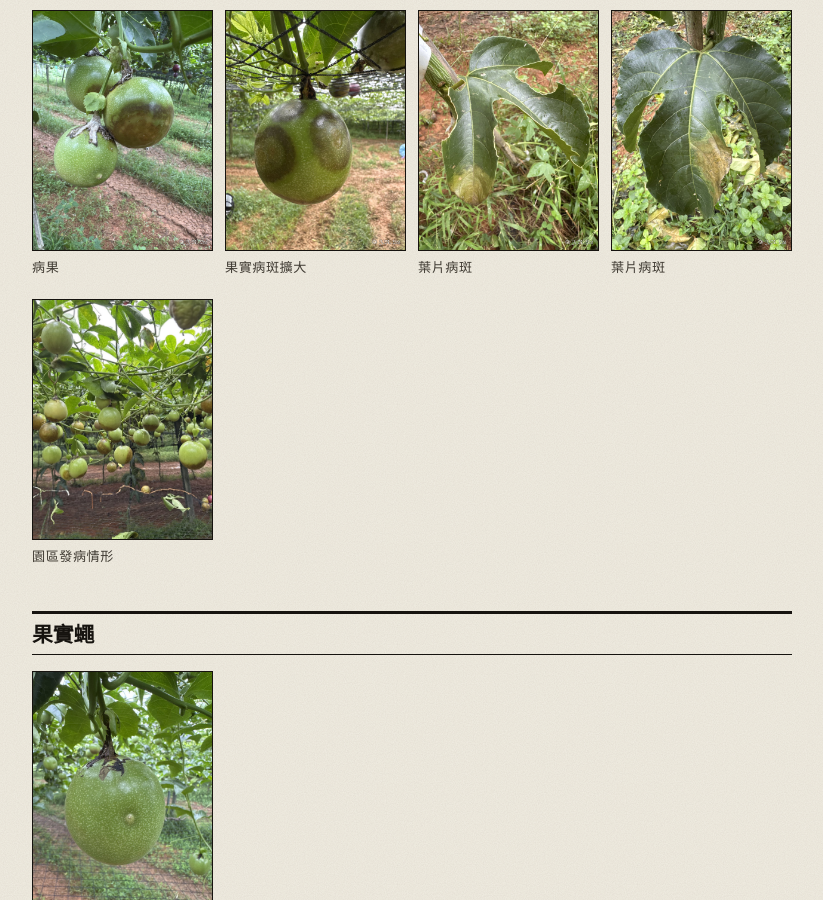
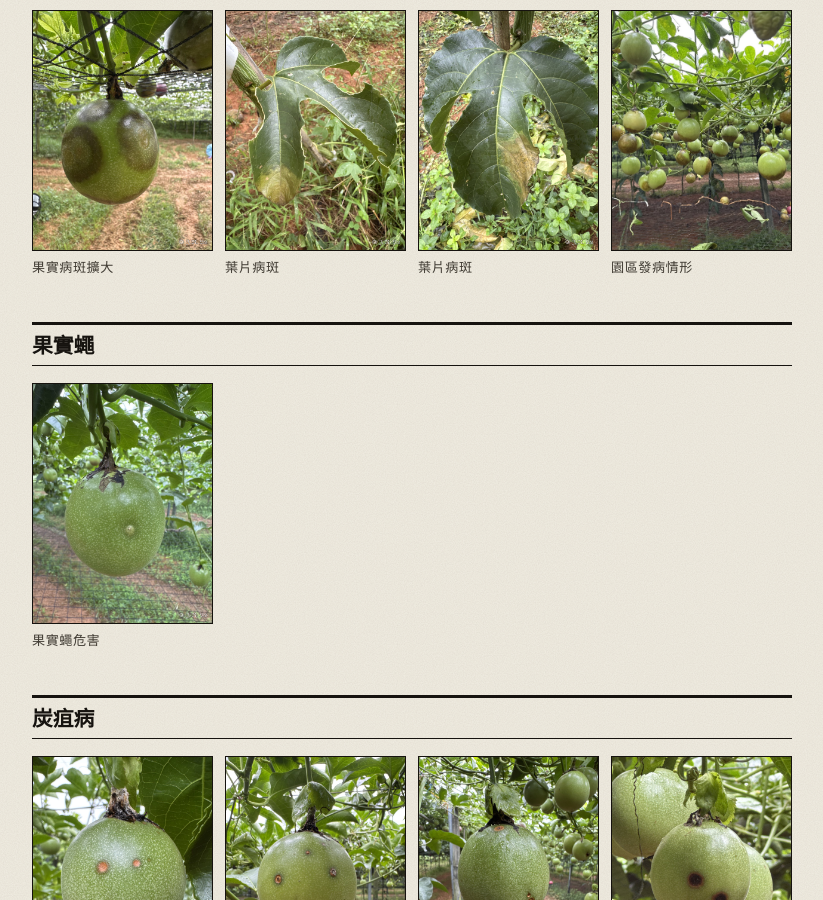
Before and after one commit to laijianren/laijianren.github.io, a Jekyll site: the page built from _cases/2026-09-01-puli-passion-fruit-diseases.md, in a window 1280 px wide and 900 px high, scrolled down 1550 px. Shown: the whole window, without its empty margins (228-1051 px from the left). Built offline with Jekyll 4.4.1, drawn with Linux system fonts in a browser that asks for light colours; some web fonts are replaced.

Commit message:
埔里百香果：移除一張疫病照片
Co-Authored-By: Claude Opus 5.5 (1M context) <noreply@anthropic.com>
Claude-Session: https://claude.ai/code/session_01XJGjkT6ynprrpQ61onDbZk

```diff
--- a/_cases/2026-09-01-puli-passion-fruit-diseases.md
+++ b/_cases/2026-09-01-puli-passion-fruit-diseases.md
@@ -17,7 +17,6 @@ cover_caption: 疫病果實病斑
 <figure class="photo"><img src="/assets/cases/2026-09-01-puli-passion-fruit/03.jpg" alt="果實下方褐色病斑"><figcaption>果實病斑</figcaption></figure>
 <figure class="photo"><img src="/assets/cases/2026-09-01-puli-passion-fruit/04.jpg" alt="棚架上多顆果實出現病斑"><figcaption>多顆果實發病</figcaption></figure>
 <figure class="photo"><img src="/assets/cases/2026-09-01-puli-passion-fruit/05.jpg" alt="果實圓形褐色病斑"><figcaption>果實病斑</figcaption></figure>
-<figure class="photo"><img src="/assets/cases/2026-09-01-puli-passion-fruit/06.jpg" alt="果串上的病果"><figcaption>病果</figcaption></figure>
 <figure class="photo"><img src="/assets/cases/2026-09-01-puli-passion-fruit/10.jpg" alt="果實上多個大型褐色病斑"><figcaption>果實病斑擴大</figcaption></figure>
 <figure class="photo"><img src="/assets/cases/2026-09-01-puli-passion-fruit/07.jpg" alt="葉片褐色病斑"><figcaption>葉片病斑</figcaption></figure>
 <figure class="photo"><img src="/assets/cases/2026-09-01-puli-passion-fruit/08.jpg" alt="葉片褐色病斑"><figcaption>葉片病斑</figcaption></figure>
```
Also changed, not shown: assets/cases/2026-09-01-puli-passion-fruit/06.jpg (deleted).
